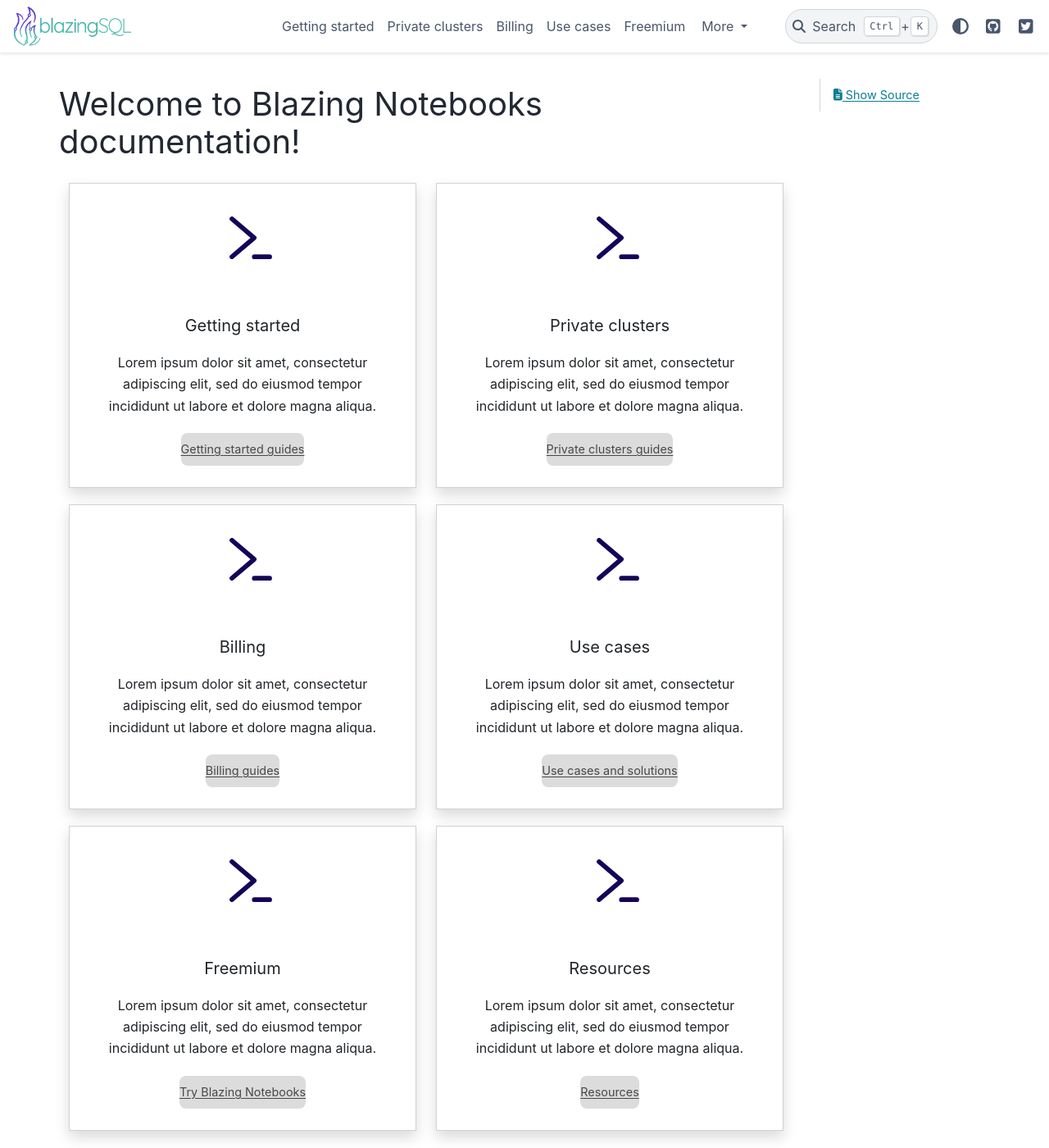
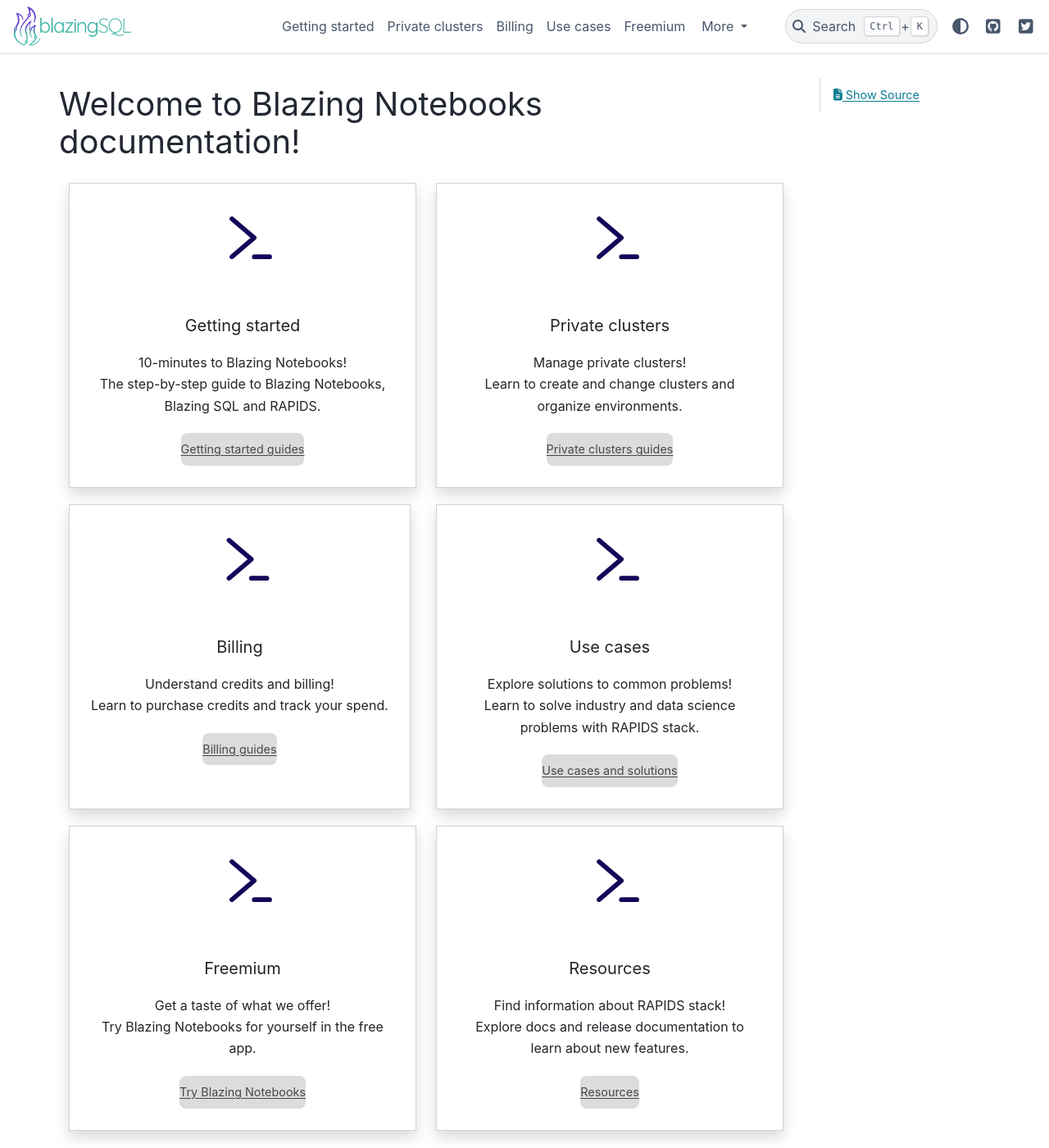
Before and after one commit to BlazingDB/blazing-notebooks-docs, a Sphinx documentation site: the page built from docs/source/index.rst, in a window 1280 px wide and 1400 px high. Shown: the whole window at 82% size. Built offline with Sphinx 7.4.7 and the PyData theme 0.15.4, drawn with Linux system fonts in a browser that asks for light colours.

Commit message:
Updated landing page

```diff
--- a/docs/source/index.rst
+++ b/docs/source/index.rst
@@ -19,8 +19,8 @@ Welcome to Blazing Notebooks documentation!
                 <img src="_static/icons/index_gettingStarted.svg" class="card-img-top" alt="getting started action icon" height="52">
                 <div class="card-body flex-fill">
                     <h5 class="card-title">Getting started</h5>
-                    <p class="card-text">Lorem ipsum dolor sit amet, consectetur adipiscing elit,
-                    sed do eiusmod tempor incididunt ut labore et dolore magna aliqua.
+                    <p class="card-text">10-minutes to Blazing Notebooks!
+                    <br>The step-by-step guide to Blazing Notebooks, Blazing SQL and RAPIDS.
                     </p>
 
 .. container:: custom-button
@@ -37,8 +37,9 @@ Welcome to Blazing Notebooks documentation!
                 <img src="_static/icons/index_privateClusters.svg" class="card-img-top" alt="private clusters action icon" height="52">
                 <div class="card-body flex-fill">
                     <h5 class="card-title">Private clusters</h5>
-                    <p class="card-text">Lorem ipsum dolor sit amet, consectetur adipiscing elit,
-                    sed do eiusmod tempor incididunt ut labore et dolore magna aliqua.</p>
+                    <p class="card-text">Manage private clusters!
+                    <br>Learn to create and change clusters and organize environments.
+                    </p>
 
 .. container:: custom-button
 
@@ -54,8 +55,9 @@ Welcome to Blazing Notebooks documentation!
                 <img src="_static/icons/index_billing.svg" class="card-img-top" alt="private clusters action icon" height="52">
                 <div class="card-body flex-fill">
                     <h5 class="card-title">Billing</h5>
-                    <p class="card-text">Lorem ipsum dolor sit amet, consectetur adipiscing elit,
-                    sed do eiusmod tempor incididunt ut labore et dolore magna aliqua.</p>
+                    <p class="card-text">Understand credits and billing!
+                    <br>Learn to purchase credits and track your spend.
+                    </p>
 
 .. container:: custom-button
 
@@ -71,8 +73,9 @@ Welcome to Blazing Notebooks documentation!
                 <img src="_static/icons/index_useCases.svg" class="card-img-top" alt="private clusters action icon" height="52">
                 <div class="card-body flex-fill">
                     <h5 class="card-title">Use cases</h5>
-                    <p class="card-text">Lorem ipsum dolor sit amet, consectetur adipiscing elit,
-                    sed do eiusmod tempor incididunt ut labore et dolore magna aliqua.</p>
+                    <p class="card-text">Explore solutions to common problems!
+                    <br>Learn to solve industry and data science problems with RAPIDS stack.
+                    </p>
 
 .. container:: custom-button
 
@@ -88,8 +91,9 @@ Welcome to Blazing Notebooks documentation!
                 <img src="_static/icons/index_freemium.svg" class="card-img-top" alt="private clusters action icon" height="52">
                 <div class="card-body flex-fill">
                     <h5 class="card-title">Freemium</h5>
-                    <p class="card-text">Lorem ipsum dolor sit amet, consectetur adipiscing elit,
-                    sed do eiusmod tempor incididunt ut labore et dolore magna aliqua.</p>
+                    <p class="card-text">Get a taste of what we offer!
+                    <br>Try Blazing Notebooks for yourself in the free app.
+                    </p>
 
 .. container:: custom-button
 
@@ -105,8 +109,9 @@ Welcome to Blazing Notebooks documentation!
                 <img src="_static/icons/index_resources.svg" class="card-img-top" alt="private clusters action icon" height="52">
                 <div class="card-body flex-fill">
                     <h5 class="card-title">Resources</h5>
-                    <p class="card-text">Lorem ipsum dolor sit amet, consectetur adipiscing elit,
-                    sed do eiusmod tempor incididunt ut labore et dolore magna aliqua.</p>
+                    <p class="card-text">Find information about RAPIDS stack!
+                    <br>Explore docs and release documentation to learn about new features.
+                    </p>
 
 .. container:: custom-button
 
```
